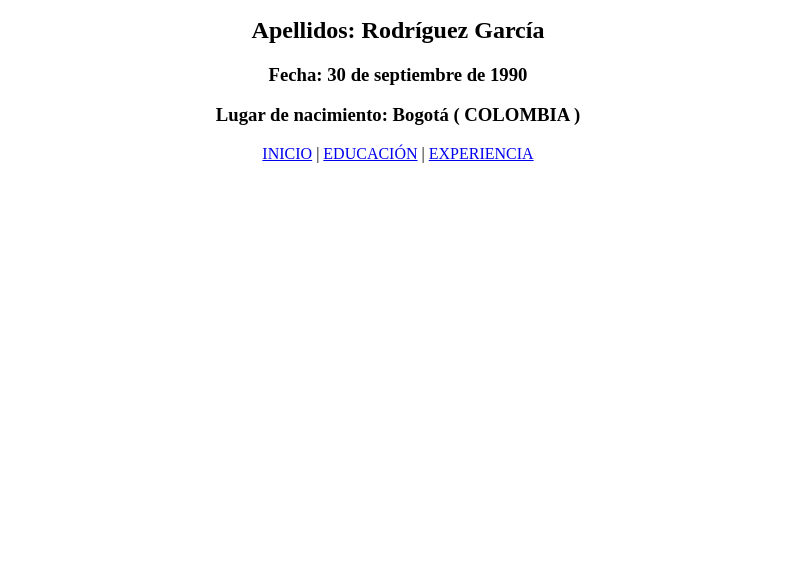
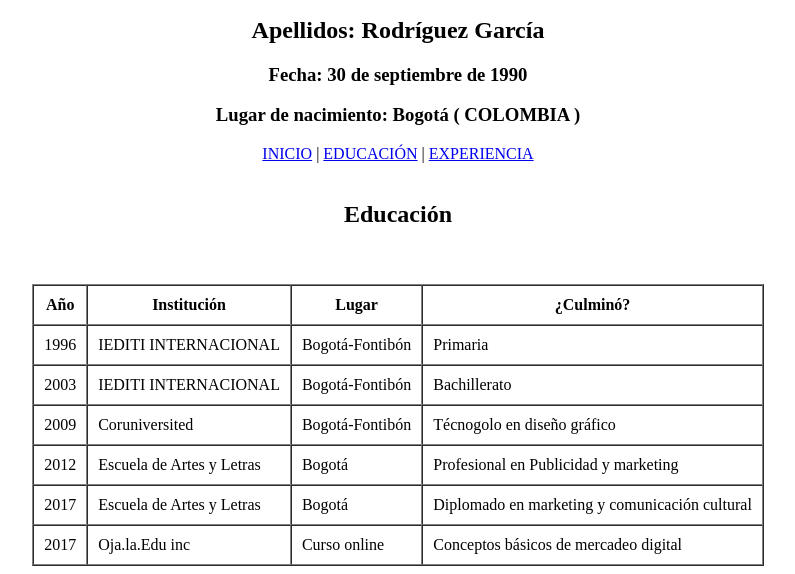
Before and after one commit to Steven-Anomalia/hojadevida, a plain HTML site: page educacion.html in a window 1280 px wide. Shown: the part 422-996 px from the top of the page, without its empty margins (242-1037 px from the left). Before the commit the page ends 800 px from the top, so only its background shows below. Drawn offline with Linux system fonts and the light colour scheme.

Commit message:
Cuadro de datos

```diff
--- a/educacion.html
+++ b/educacion.html
@@ -27,5 +27,59 @@
  	<a href="educacion.html">EDUCACIÓN</a> |
  	<a href="experiencia.html">EXPERIENCIA</a>
  </section>
+ <section id="cuadro">
+ <br>
+ <h1 align="center">Educación</h1>
+ <br>
+ <br>
+ 	<table border="1" cellpadding="10" cellspacing="0" align="center" >
+ 	 <thead>
+ 	  <tr>
+ 		<th>Año</th>
+ 		<th>Institución</th>
+ 		<th>Lugar</th>
+ 		<th>¿Culminó?</th>
+ 	 </tr>
+ 	</thead>
+ 	<tbody>
+ 	 <tr>
+ 		<td>1996</td>
+ 		<td>IEDITI INTERNACIONAL</td>
+ 		<td>Bogotá-Fontibón</td>
+ 		<td>Primaria</td>
+ 	</tr>
+ 	</tbody>
+ 	 <tr>
+ 		<td>2003</td>
+ 		<td>IEDITI INTERNACIONAL</td>
+ 		<td>Bogotá-Fontibón</td>
+ 		<td>Bachillerato</td>
+ 	 </tr>
+ 	  <tr>
+ 		<td>2009</td>
+ 		<td>Coruniversited</td>
+ 		<td>Bogotá-Fontibón</td>
+ 		<td>Técnogolo en diseño gráfico</td>
+ 	 </tr>
+ 	  <tr>
+ 		<td>2012</td>
+ 		<td>Escuela de Artes y Letras</td>
+ 		<td>Bogotá</td>
+ 		<td>Profesional en Publicidad y marketing</td>
+ 	 </tr>
+ 	 <tr>
+ 		<td>2017</td>
+ 		<td>Escuela de Artes y Letras</td>
+ 		<td>Bogotá</td>
+ 		<td>Diplomado en marketing y comunicación cultural</td>
+ 	 </tr>
+ 	  <tr>
+ 		<td>2017</td>
+ 		<td>Oja.la.Edu inc</td>
+ 		<td>Curso online</td>
+ 		<td>Conceptos básicos de mercadeo digital</td>
+ 	 </tr>
+ 	</table>
+ </section>
 </body>
 </html>
```
